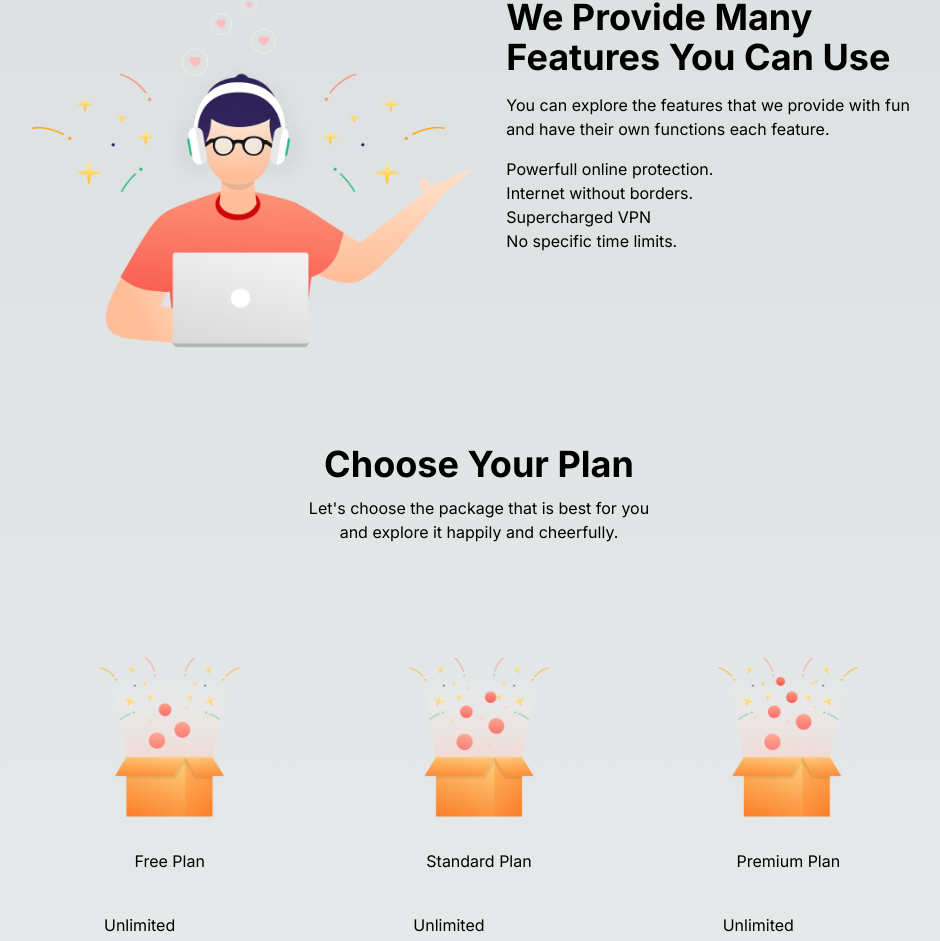
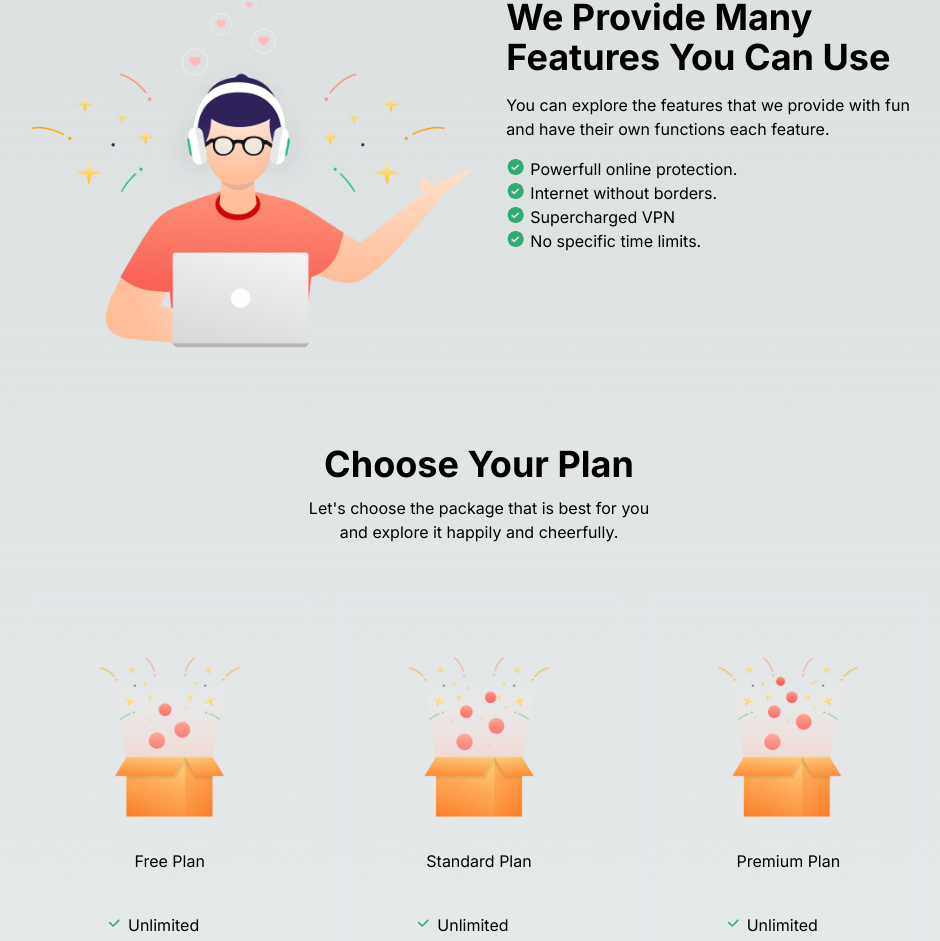
Before and after one commit to Sujoy-2811/privacy-shield-vpn, a Next.js app: page / in a window 1280 px wide. Shown: the part 703-1644 px from the top of the page, without its empty margins (161-1101 px from the left). Built offline with nearby package versions, Linux system fonts and the light colour scheme.

Commit message:
add icons

```diff
--- a/components/hero/HeroText.jsx
+++ b/components/hero/HeroText.jsx
@@ -1,4 +1,5 @@
 import ButtonPrimary from "../button/ButtonPrimary.jsx";
+import Image from "next/image.js";
 
 const HeroText = ({ title, text, bulletpt, isLeft = true, button }) => {
   return (
@@ -14,7 +15,16 @@ const HeroText = ({ title, text, bulletpt, isLeft = true, button }) => {
         {bulletpt && (
           <ul>
             {bulletpt.map((item) => (
-              <li key={item}>{item}</li>
+              <li key={item} className="flex gap-1 ">
+                <Image
+                  src="/assets/Icon/checklist.svg"
+                  width={20}
+                  height={20}
+                  alt="check"
+                  style={{ width: "20px", height: "20px" }}
+                />
+                <span>{item}</span>
+              </li>
             ))}
           </ul>
         )}
--- a/components/plans/Plan.jsx
+++ b/components/plans/Plan.jsx
@@ -20,14 +20,21 @@ function Plan({
       {list && (
         <ul className="flex flex-col items-center grow">
           {list.map((item) => (
-            <li className="m-2" key={item}>
-              {item}
+            <li className="m-2 flex gap-1" key={item}>
+              <Image
+                src="/assets/Icon/jam_check.svg"
+                width={20}
+                height={20}
+                alt="check"
+                style={{ width: "20px", height: "20px" }}
+              />
+              <span>{item}</span>
             </li>
           ))}
         </ul>
       )}
 
-      <p>{price === "free" ? price : "$" + `{${price}/month}`}</p>
+      <p>{price === "free" ? price : "$" + `${price} / month`}</p>
       <ButtonOutline>Select</ButtonOutline>
     </div>
   );
```
